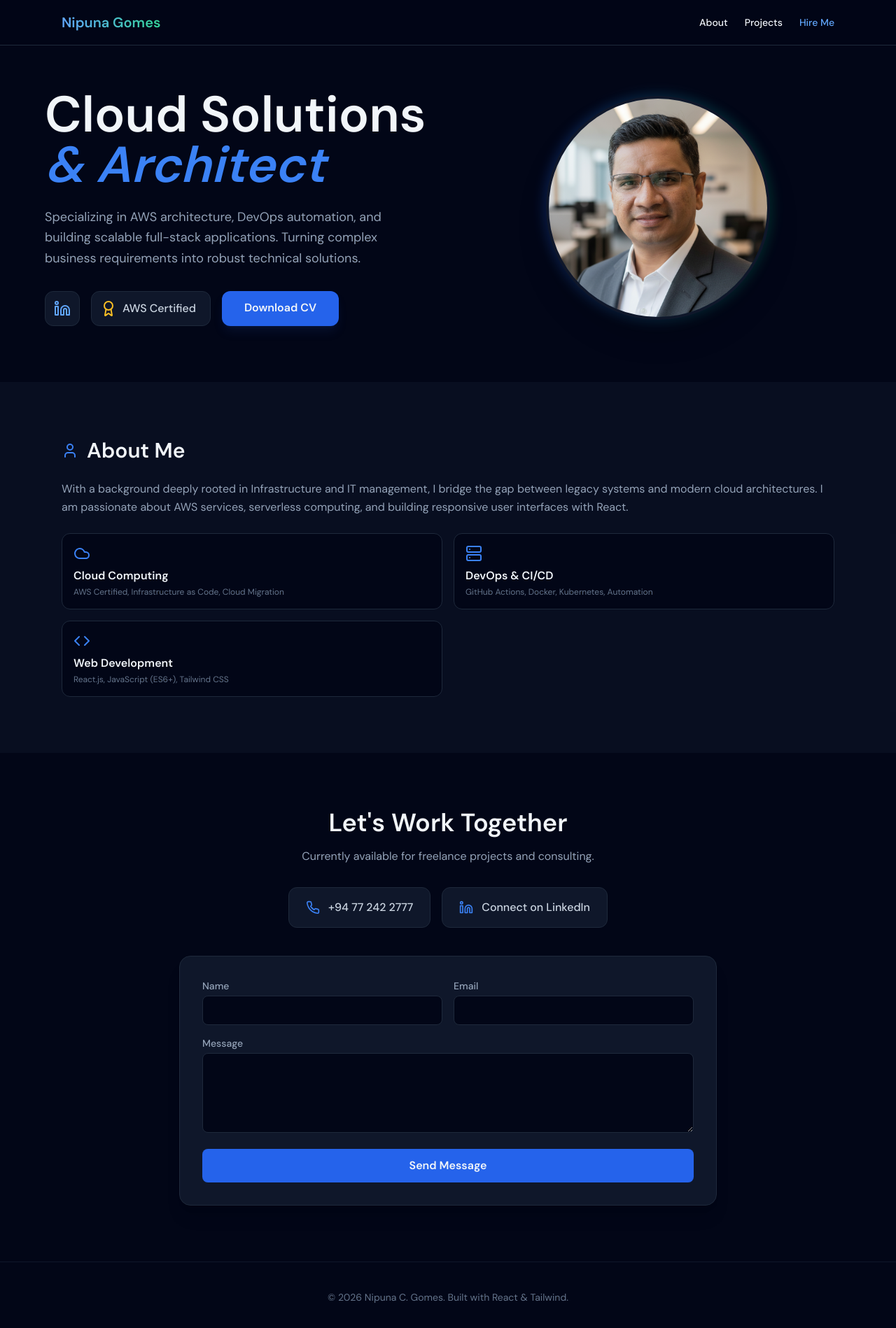
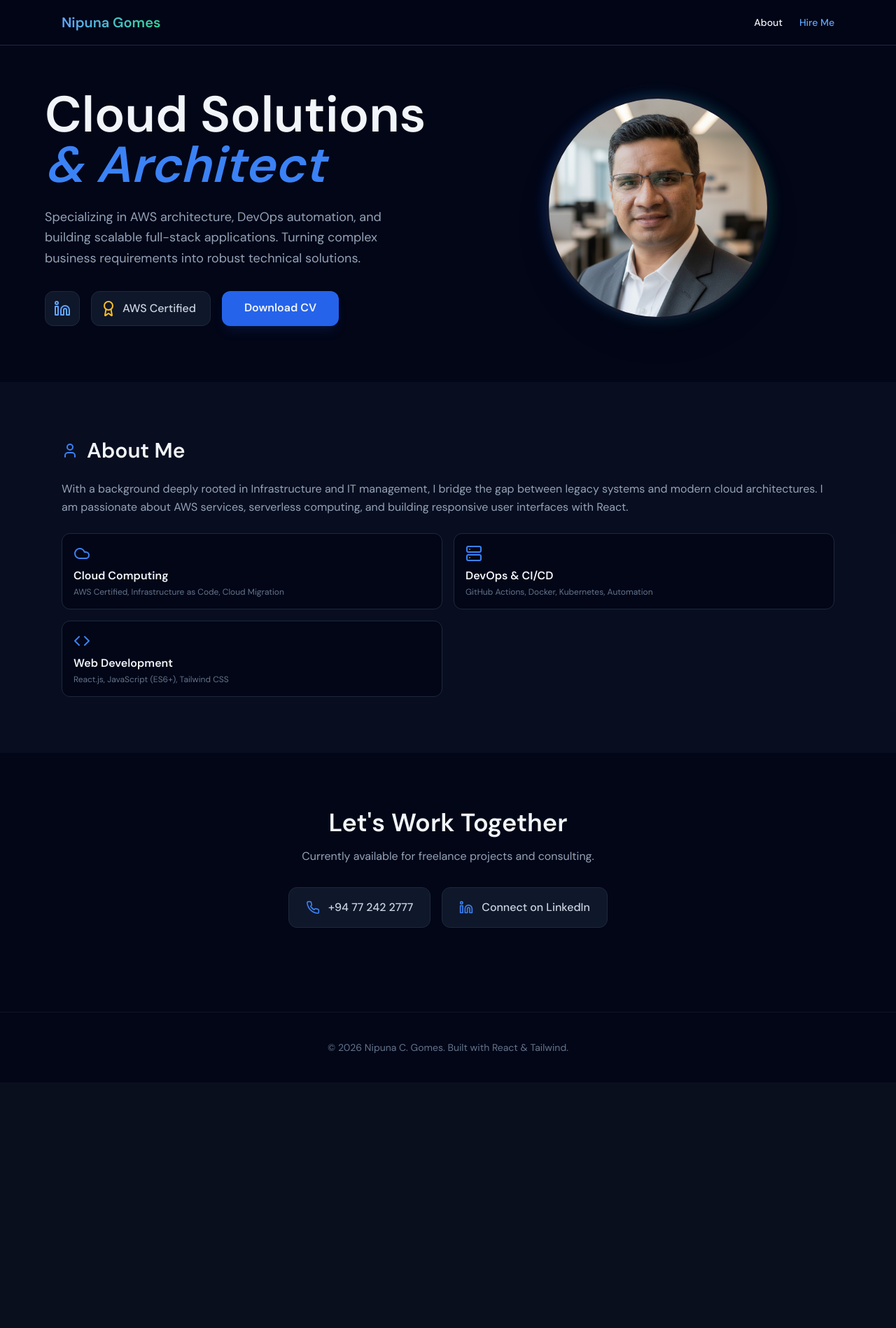
Before and after one commit to dkcngomes/dkcngomes-portfolio, a React (Create React App) app: page / in a window 1280 px wide. Shown: the top 1898 px of the page at 70% size. After the commit the page ends 1547 px from the top, so only its background shows below. Built offline with nearby package versions, Linux system fonts and the light colour scheme.

Commit message:
removed nodes

```diff
--- a/src/App.jsx
+++ b/src/App.jsx
@@ -36,7 +36,7 @@ const Portfolio = () => {
           </span>
           <div className="flex gap-6 text-sm font-medium">
             <a href="#about" className="hover:text-blue-400 transition-colors">About</a>
-            <a href="#projects" className="hover:text-blue-400 transition-colors">Projects</a>
+           {/*  <a href="#projects" className="hover:text-blue-400 transition-colors">Projects</a> */}
             <a href="#contact" className="hover:text-blue-400 transition-colors text-blue-400">Hire Me</a>
           </div>
         </div>
@@ -147,7 +147,7 @@ const Portfolio = () => {
             </a>
           </div>
 
-          <form onSubmit={handleSubmit} className="space-y-4 text-left bg-slate-900 p-8 rounded-2xl border border-slate-800 shadow-xl">
+{/*           <form onSubmit={handleSubmit} className="space-y-4 text-left bg-slate-900 p-8 rounded-2xl border border-slate-800 shadow-xl">
             <div className="grid md:grid-cols-2 gap-4">
               <div>
                 <label className="block text-sm font-medium text-slate-400 mb-1">Name</label>
@@ -196,7 +196,7 @@ const Portfolio = () => {
                 Thank you! I'll get back to you soon.
               </p>
             )}
-          </form>
+          </form> */}
         </div>
       </section>
 
```
